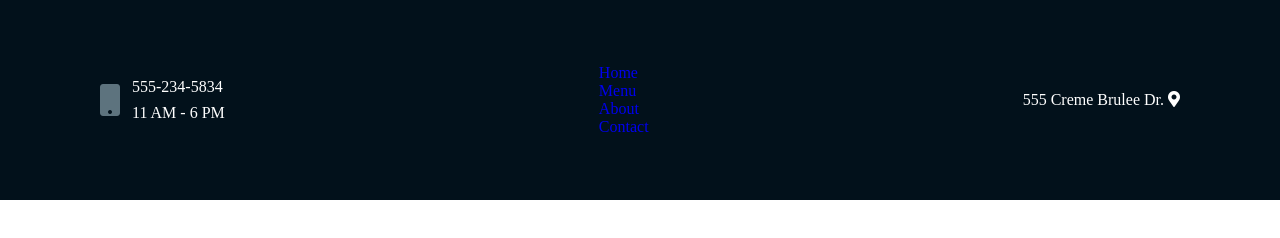
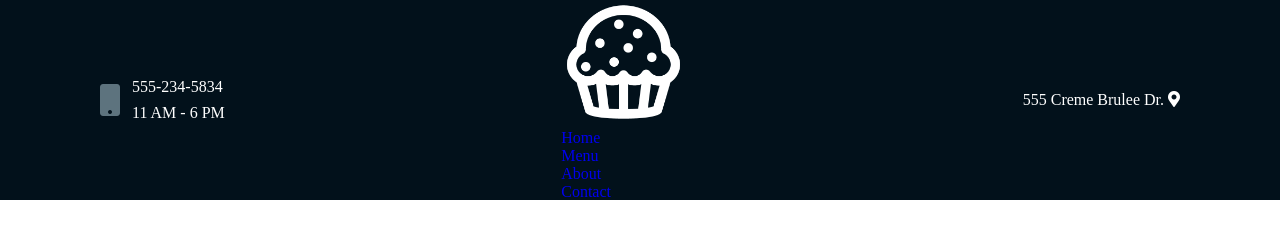
Before and after one commit to 107124/Introduction-to-HTML--0706PC3M, a plain HTML site: page index.html in a window 1280 px wide. Drawn offline with Linux system fonts and the light colour scheme; a web font is replaced by a local one.

Commit message:
added the logo and images directory

```diff
--- a/index.html
+++ b/index.html
@@ -31,8 +31,13 @@
         </div>
 
 
-        <div>
-            <!-- links wrapper -->
+        <div class="center-column">
+            <div class="nav-logo">
+                <img src="./images/desserts-icon (1).png" alt="logo">
+            </div>
+
+            <div class="links-wrapper">
+
                 <div>
                     <a class="link" href="index.html">Home</a>
                 </div>
@@ -46,9 +51,14 @@
                     <a class="link" href="contact.html">Contact</a>
                 </div>
             </div>
+
+        </div>
+        <div class="right-column">
+
             <div class="address-wrapper">
                 555 Creme Brulee Dr.
                 <i class="fas fa-map-marker-alt"></i>
+            </div>
         </div>
     </div>
 
--- a/styles.css
+++ b/styles.css
@@ -42,6 +42,15 @@ body {
     color: white;
 }
 
+.nav-bar > .center-column {
+    display: grid;
+    grid-template-columns: 1fr;
+}
+
+.nav-logo img {
+    width: 125px;
+}
+
 .link {
     text-decoration: none;
 }
```
Also changed, not shown: images/desserts-icon (1).png (added). Lines whose indentation alone changed are shown as unchanged.
